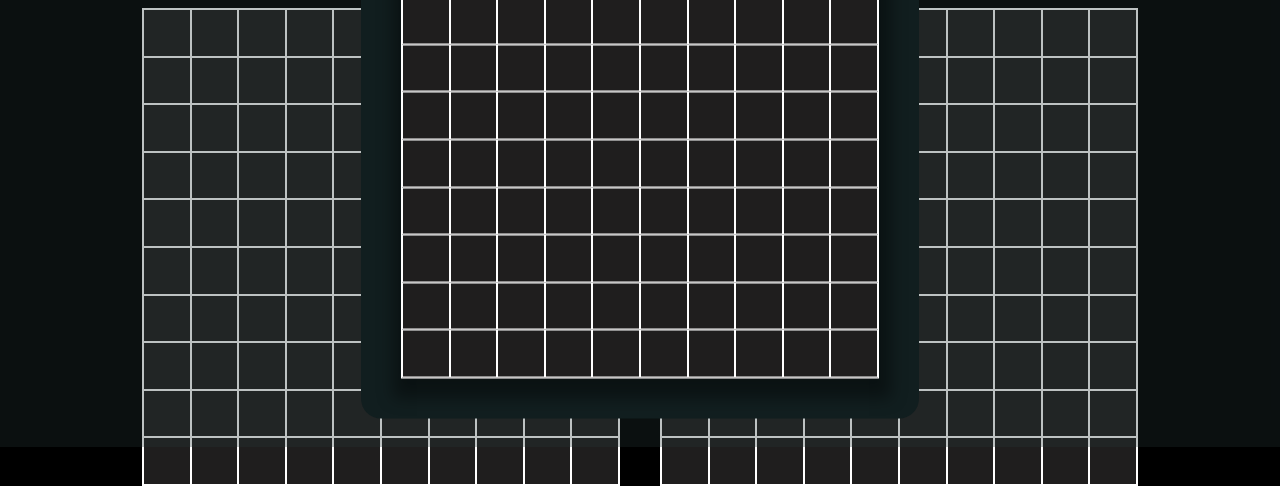
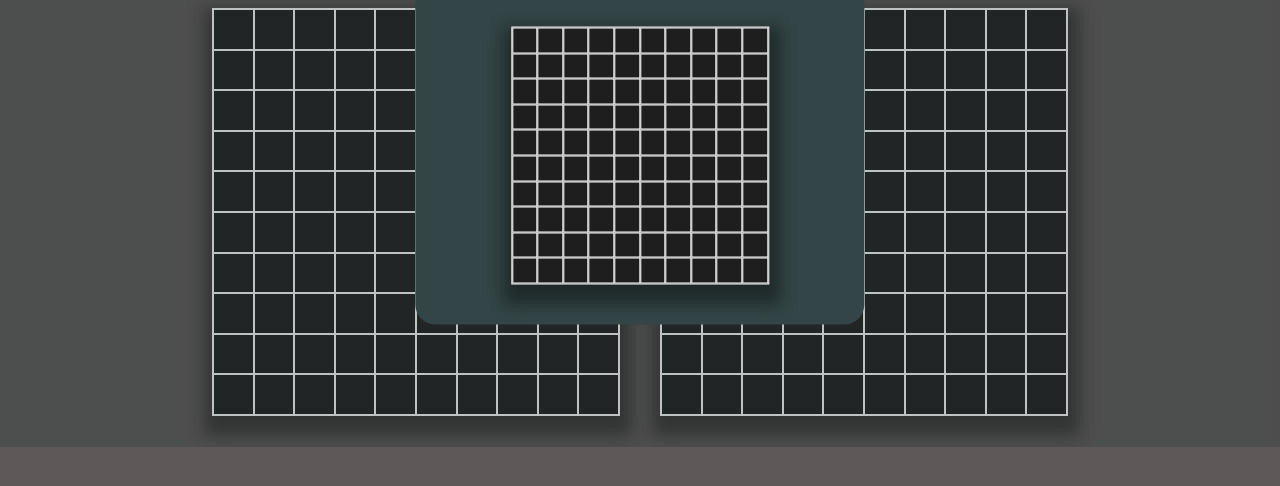
Before and after one commit to spookyflame10/Battleship, a website built with webpack: page dist/index.html in a window 1280 px wide. Shown: the part 353-839 px from the top of the page. After the commit the page ends 800 px from the top, so only its background shows below. Built offline with nearby package versions, Linux system fonts and the light colour scheme; files that its build step writes are made by us from their sources.

Commit message:
change colors to make it look nicer

```diff
--- a/src/UI.js
+++ b/src/UI.js
@@ -44,9 +44,9 @@ const UI = (() => {
     };
   }
 
-  function clearGameBoard(board) {
-    // board.innerHTML = '';
-  }
+  // function clearGameBoard(board) {
+  //   // board.innerHTML = '';
+  // }
   function displayShips(gamebd, name) {
     for (let i = 0; i < gamebd.size; i++) {
       for (let j = 0; j < gamebd.size; j++) {
--- a/src/styles/style.scss
+++ b/src/styles/style.scss
@@ -8,8 +8,8 @@
   --shadow-lg: 2px 10px 15px 10px rgb(0 0 0 / 0.4),
     0 4px 6px -4px rgb(0 0 0 / 0.1);
   --boards: rgb(31, 30, 30);
-  --playerModal: rgb(17, 30, 31);
-  --backgroundColor: rgb(0, 0, 0);
+  --playerModal: rgb(51, 69, 70);
+  --backgroundColor: rgb(95, 88, 88);
   --border: 1px solid rgb(255, 255, 255);
   --hit: rgb(179, 24, 24);
   --miss: rgb(34, 169, 81);
@@ -20,7 +20,7 @@ body.light {
   --shadow2: 2px 0px 2px rgba(0, 0, 0, 0.2);
   --shadow-lg: 2px 10px 15px 10px rgb(0 0 0 / 0.4),
     0 4px 6px -4px rgb(0 0 0 / 0.1);
-  --boards: rgb(186, 184, 184);
+  --boards: rgb(237, 231, 231);
   --playerModal: rgb(37, 53, 55);
   --backgroundColor: white;
   --border: 1px solid black;
@@ -44,6 +44,7 @@ body {
   color: rgb(0, 0, 0);
   border: var(--border);
   box-sizing: border-box;
+  transition: background-color .2s ease-in-out;
 }
 .container {
   display: grid;
@@ -71,8 +72,8 @@ body {
 }
 .board {
   display: grid;
-  width: calc(20vw + 220px);
-  height: calc(20vw + 220px);
+  width: calc(20vw + 150px);
+  height: calc(20vw + 150px);
   grid-template-rows: repeat(10, 1fr);
   grid-template-columns: repeat(10, 1fr);
   border: var(--border);
@@ -92,7 +93,7 @@ body {
   background-color: var(--playerModal);
   gap: 30px;
   padding: 40px;
-  font-size: 25px;
+  font-size: 35px;
   border-radius: 20px;
   color: white;
   .welcome {
@@ -101,11 +102,16 @@ body {
   span.ship {
     text-decoration: underline;
   }
+  .boardModal{
+    width:calc(20vw);
+    height:calc(20vw);
+  }
   button {
     padding: 10px 15px;
     border-radius: 10px;
     background-color: rgb(182, 182, 32);
     font-weight: 900;
+    font-size: 20px;
   }
   &.active {
     transform: translate(-50%, -50%) scale(1);
@@ -129,7 +135,7 @@ body {
   background-color: rgb(240, 62, 13);
 }
 .blue {
-  background-color: rgb(70, 187, 246);
+  background-color: rgb(90, 197, 255);
 }
 #gray {
   background-color: gray;
```
Also changed, not shown: dist/main.js, src/styles/style.css, 1 other file.
